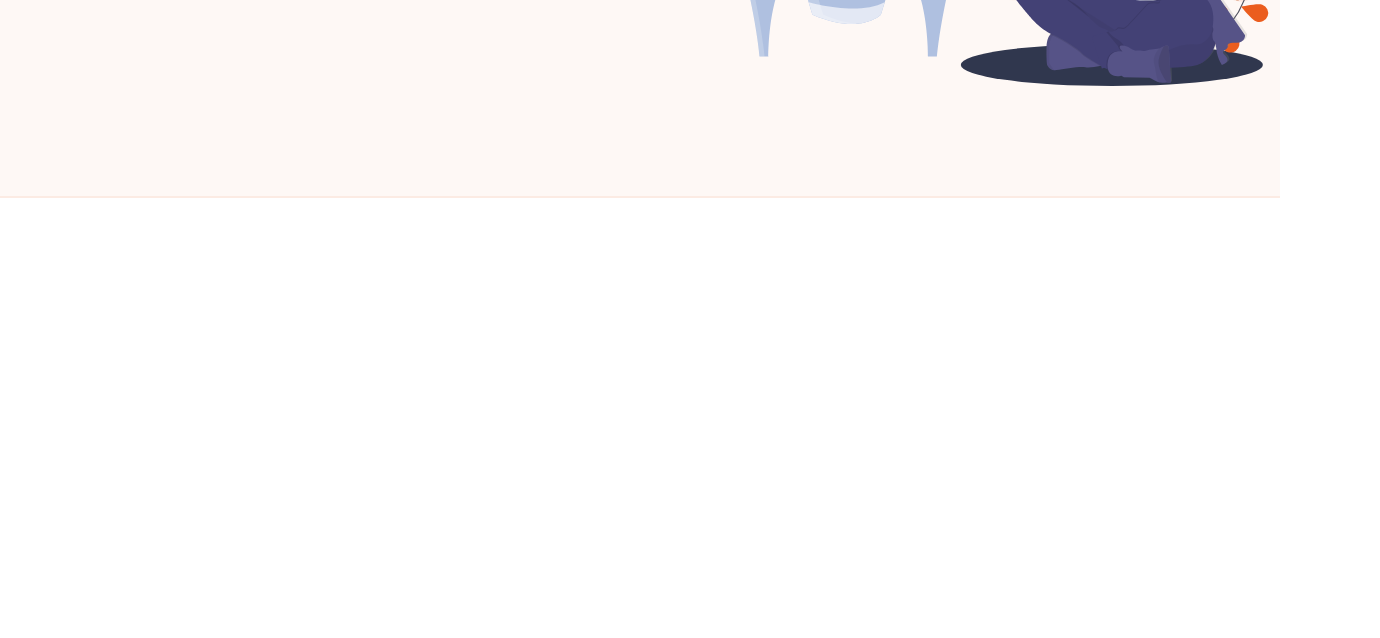
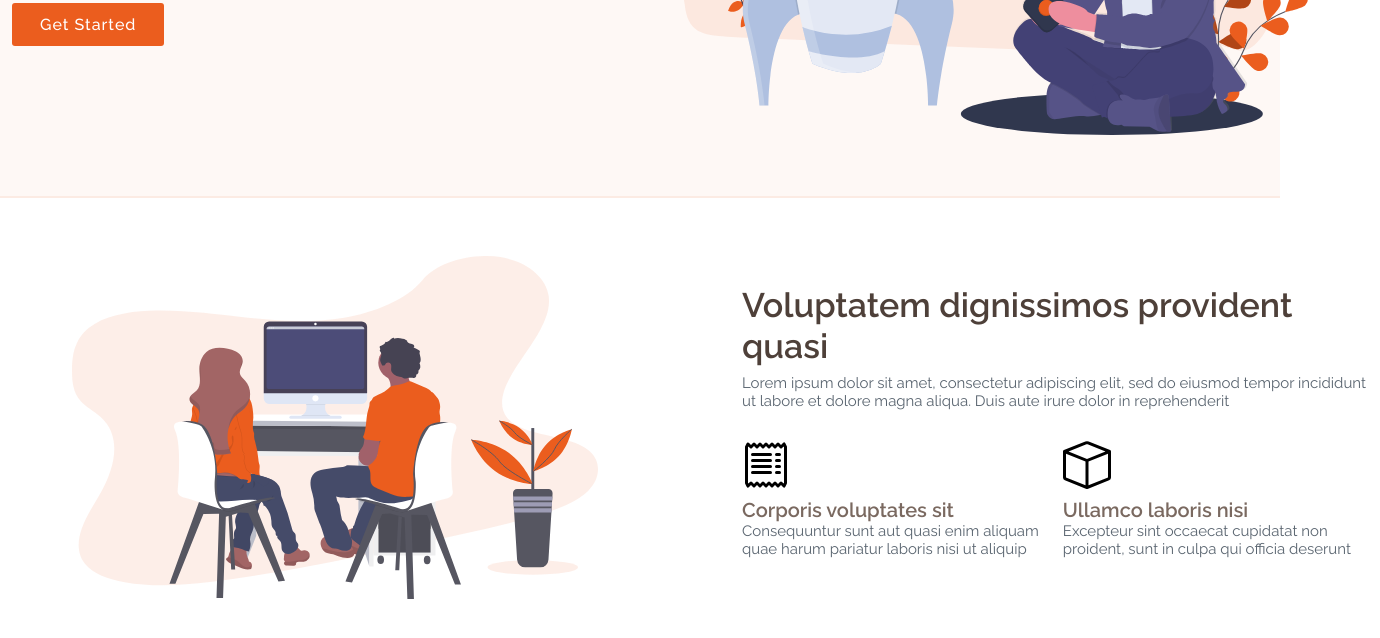
Before and after one commit to webxrahat/intrenship-project-task, a plain HTML site: page index.html in a window 1280 px wide. Shown: the part 434-1072 px from the top of the page, 1380 px wide, since content can reach past the window. Before the commit the page ends 800 px from the top, so only its background shows below. Drawn offline with Linux system fonts and the light colour scheme.

Commit message:
complte header

```diff
--- a/index.html
+++ b/index.html
@@ -48,7 +48,31 @@
         </head>
     </section>
    </header>
-   <main></main>
+   <main>
+    <section class="about">
+      <div class="about-container">
+        <div class="about-m"><img class="about-img" src="/assets/about-img.svg" alt=".."></div>
+        <div class="about-m">
+          <div>
+            <h3 class="about-text">Voluptatem dignissimos provident quasi</h3>
+            <p class="about-p">Lorem ipsum dolor sit amet, consectetur adipiscing elit, sed do eiusmod tempor incididunt ut labore et dolore magna aliqua. Duis aute irure dolor in reprehenderit</p>
+          </div>
+          <div class="flex">
+            <div>
+              <img class="about-i" src="/assets/receipt.svg" alt="...">
+              <h4 class="about-h4">Corporis voluptates sit</h4>
+              <p class="about-p">Consequuntur sunt aut quasi enim aliquam quae harum pariatur laboris nisi ut aliquip</p>
+            </div>
+            <div>
+              <img class="about-i" src="/assets/box.svg" alt="...">
+              <h4 class="about-h4">Ullamco laboris nisi</h4>
+              <p class="about-p">Excepteur sint occaecat cupidatat non proident, sunt in culpa qui officia deserunt</p>
+            </div>
+          </div>
+        </div>
+      </div>
+    </section>
+   </main>
    <footer></footer>
 </body>
 </html>
--- a/style.css
+++ b/style.css
@@ -38,7 +38,7 @@
     width: 100%;
     align-items: center;
     display: flex;
-    box-shadow: 5px 5px 10px 1px #d1d1cd3b;
+    box-shadow: 5px 5px 5px 8px gray;
 }
 .logo{
     font-size: 30px;
@@ -74,7 +74,7 @@
 }
 .banner{
     width: 1320px;
-    height: 460px;
+    height: 100%;
     margin: auto;
     padding: 0 12px;
 }
@@ -107,3 +107,49 @@
     height: 100%;
     width: 638px;
 }
+.about{
+    width: 100%;
+    height: 463px;
+    background-color: #fff;
+    padding: 0 60px;
+}
+.about-container{
+    width: 1320px;
+    height: 100%;
+    display: grid;
+    grid-template-columns: 550px 650px;
+    justify-content: space-between;
+    align-items: center;
+    margin: auto;
+}
+.about-img{
+    width: 526px;
+    height: 344;
+}
+.about-text{
+    font-weight: 700;
+    font-size: 34px;
+    color: #4e4039;
+    margin-bottom: 0.5rem;
+    line-height: 1.2;
+
+}
+.about-p{
+    font-size: 15px;
+    color: #5a6570;
+    margin-bottom: 1rem;
+}
+.about-i{
+    width: 48px;
+    height: 48px;
+    margin-top: 15px;
+}
+.about-h4{
+    font-size: 20px;
+    font-weight: 700;
+    margin-top: 5px;
+    color: #7a6960;
+}
+.about-m{
+    margin: 0 12px;
+}
```
Also changed, not shown: assets/about-img.svg (added), assets/box.svg (added), assets/receipt.svg (added).
